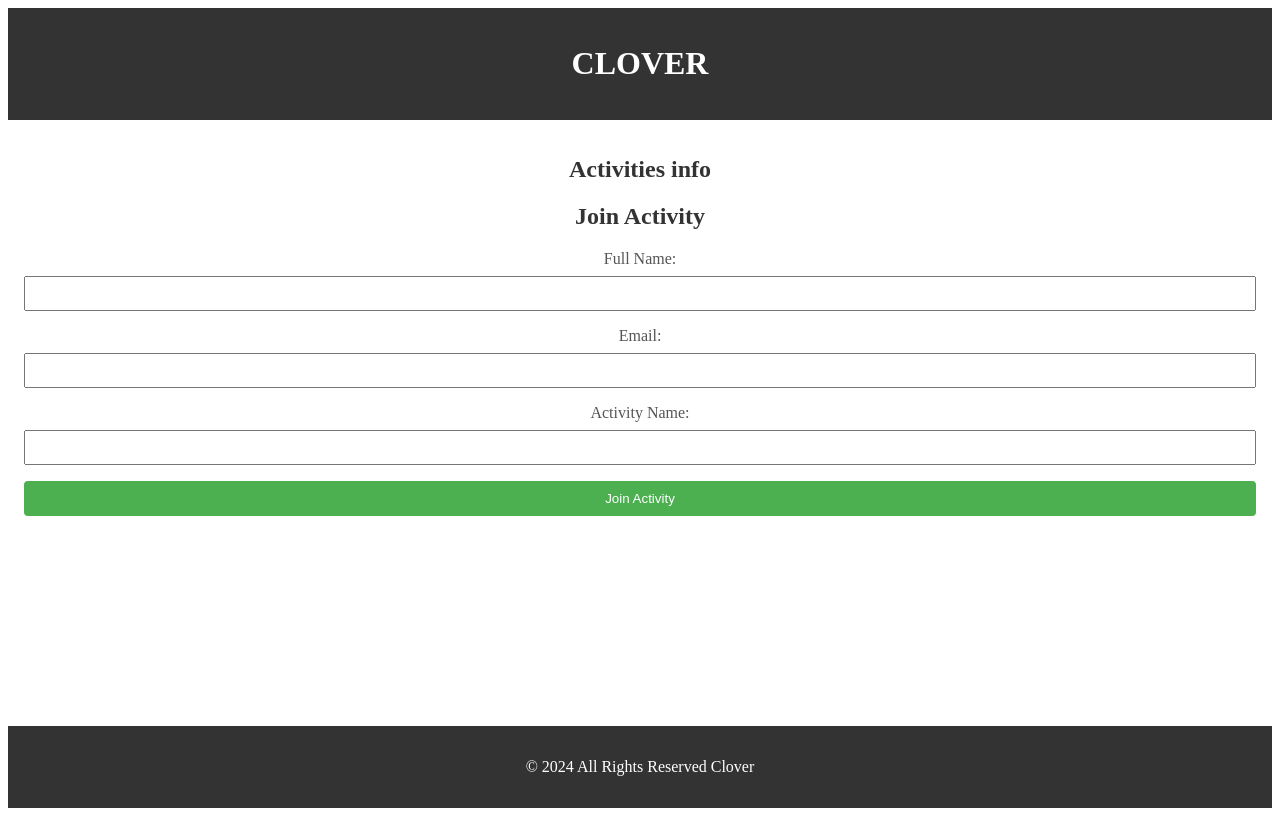
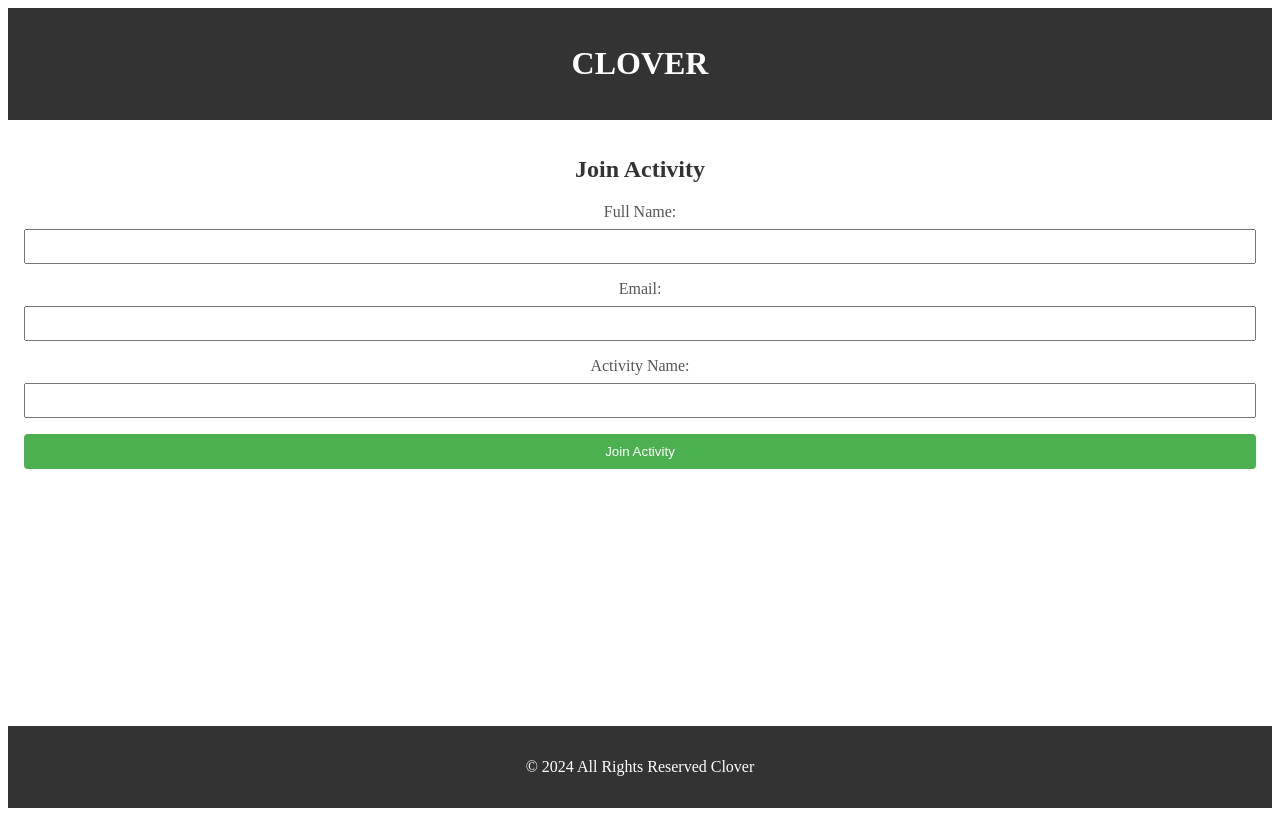
Before and after one commit to juannlowe/clover-app, a React (Vite) app: page / in a window 1280 px wide. Built offline with nearby package versions, Linux system fonts and the light colour scheme.

Commit message:
cleaning code

```diff
--- a/src/App.tsx
+++ b/src/App.tsx
@@ -1,4 +1,3 @@
-import React from 'react';
 import Header from './components/Header';
 import Body from './components/Body';
 import Footer from './components/Footer';
--- a/src/components/ActivityForm.jsx
+++ b/src/components/ActivityForm.jsx
@@ -1,4 +1,4 @@
-import React, { useState } from 'react';
+import { useState } from 'react';
 
 const ActivityForm = () => {
   const [fullName, setFullName] = useState('');
--- a/src/components/Body.jsx
+++ b/src/components/Body.jsx
@@ -1,10 +1,8 @@
-import React from 'react';
 import ActivityForm from './ActivityForm.jsx'
 
 const Body = () => {
   return (
     <main>
-      <h2>Activities info</h2>
       <ActivityForm/>
     </main>
   );
--- a/src/components/Footer.jsx
+++ b/src/components/Footer.jsx
@@ -1,5 +1,3 @@
-import React from 'react';
-
 const Footer = () => {
   return (
     <footer>
--- a/src/components/Header.jsx
+++ b/src/components/Header.jsx
@@ -1,5 +1,3 @@
-import React from 'react';
-
 const Header = () => {
   return (
     <header>
```
